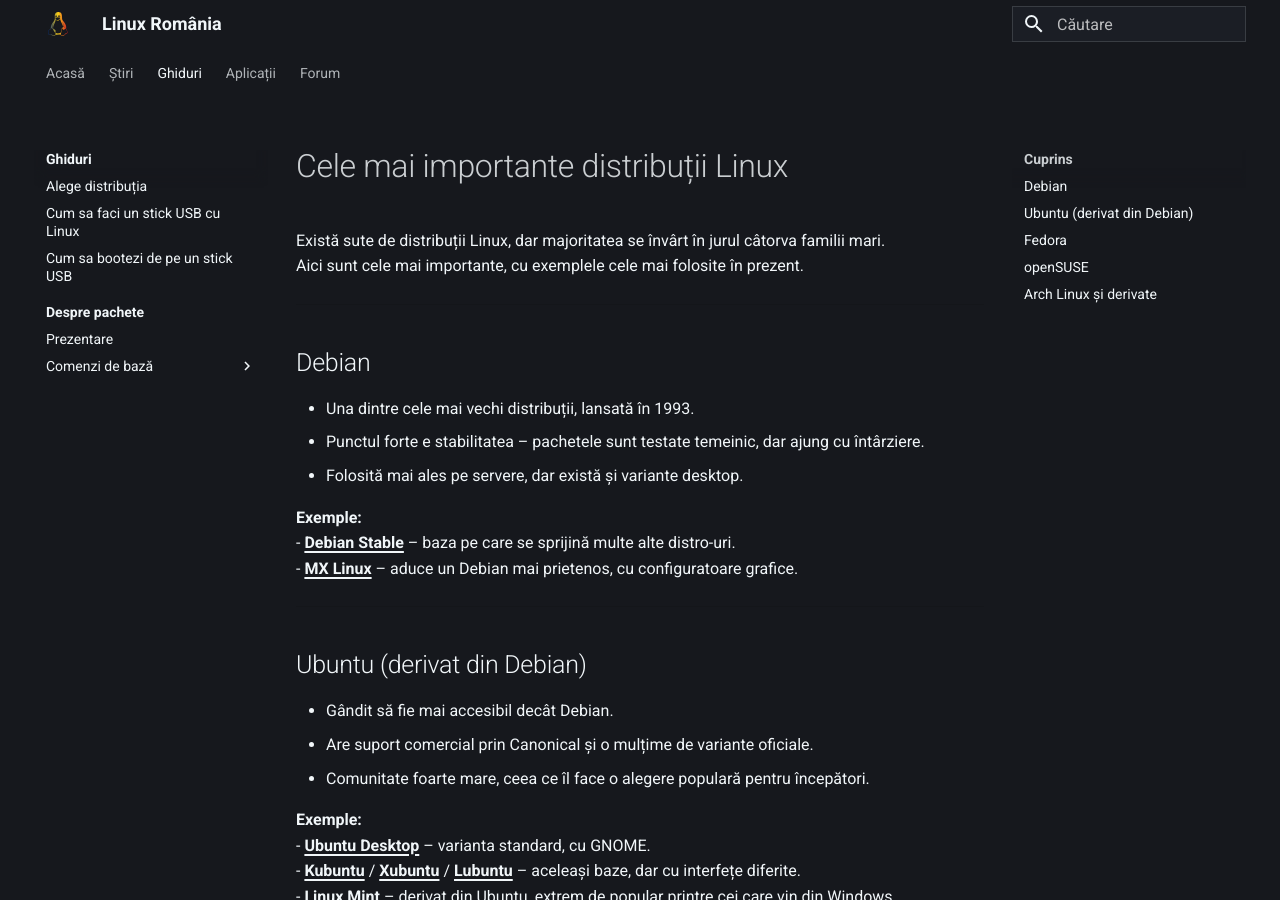
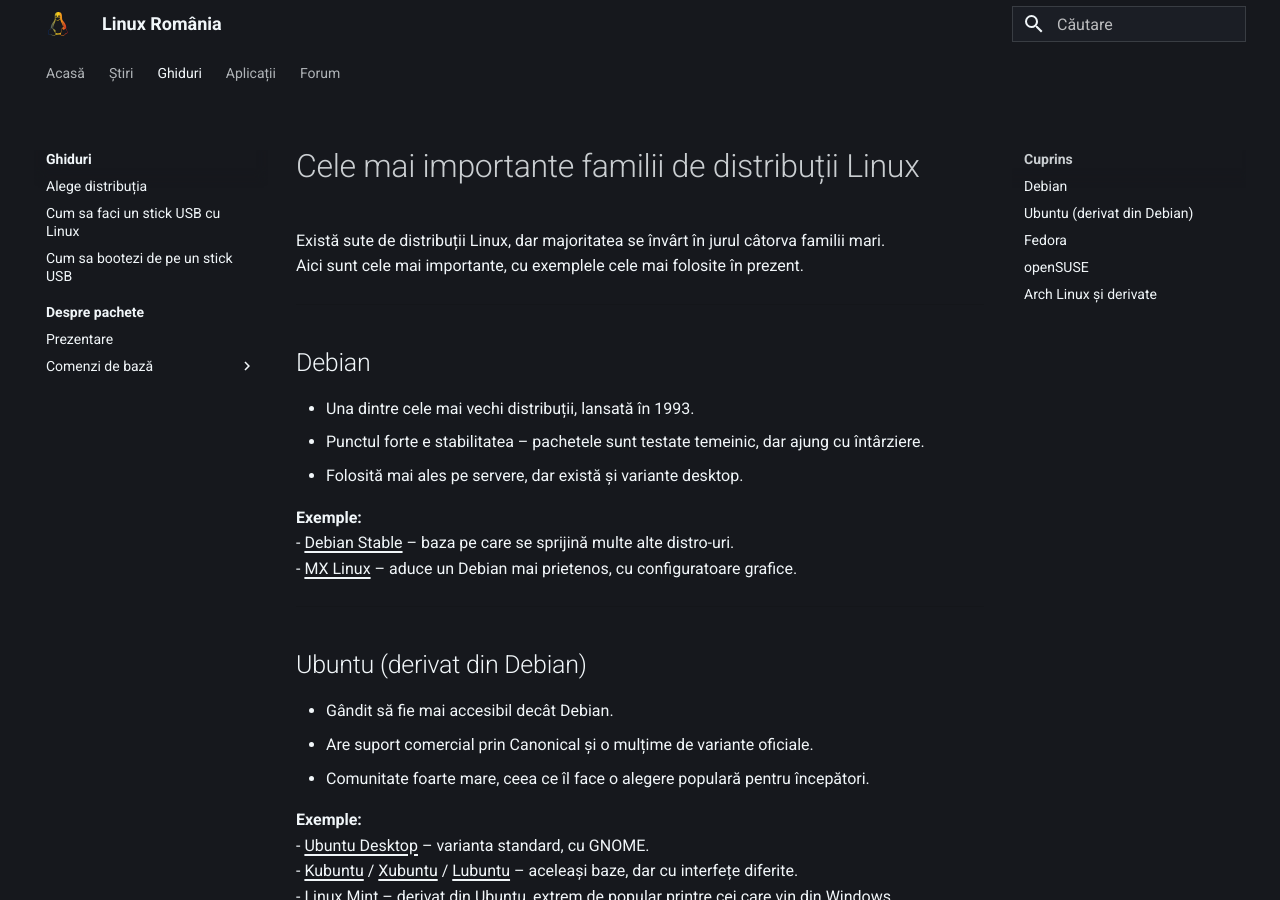
Before and after one commit to linux-romania/linuxromania-site, an MkDocs documentation site: the page built from docs/ghiduri/incepatori/alege-distributia.md, in a window 1280 px wide and 900 px high. Built offline with MkDocs 1.6.1 and Material for MkDocs 9.7.7, drawn with Linux system fonts in a browser that asks for light colours.

Commit message:
Update alege-distributia.md

```diff
--- a/docs/ghiduri/incepatori/alege-distributia.md
+++ b/docs/ghiduri/incepatori/alege-distributia.md
@@ -1,4 +1,4 @@
-# Cele mai importante distribuții Linux
+# Cele mai importante familii de distribuții Linux
 
 Există sute de distribuții Linux, dar majoritatea se învârt în jurul câtorva familii mari.
 Aici sunt cele mai importante, cu exemplele cele mai folosite în prezent.
@@ -12,8 +12,8 @@
 - Folosită mai ales pe servere, dar există și variante desktop.
 
 **Exemple:**
-- [**Debian Stable**](https://www.debian.org/) – baza pe care se sprijină multe alte distro-uri.
-- [**MX Linux**](https://mxlinux.org/) – aduce un Debian mai prietenos, cu configuratoare grafice.
+- [Debian Stable](https://www.debian.org/) – baza pe care se sprijină multe alte distro-uri.
+- [MX Linux](https://mxlinux.org/) – aduce un Debian mai prietenos, cu configuratoare grafice.
 
 ---
 
@@ -24,9 +24,9 @@
 - Comunitate foarte mare, ceea ce îl face o alegere populară pentru începători.
 
 **Exemple:**
-- [**Ubuntu Desktop**](https://ubuntu.com/desktop) – varianta standard, cu GNOME.
-- [**Kubuntu**](https://kubuntu.org/) / [**Xubuntu**](https://xubuntu.org/) / [**Lubuntu**](https://lubuntu.me/) – aceleași baze, dar cu interfețe diferite.
-- [**Linux Mint**](https://linuxmint.com/) – derivat din Ubuntu, extrem de popular printre cei care vin din Windows.
+- [Ubuntu Desktop](https://ubuntu.com/desktop) – varianta standard, cu GNOME.
+- [Kubuntu](https://kubuntu.org/) / [Xubuntu](https://xubuntu.org/) / [Lubuntu](https://lubuntu.me/) – aceleași baze, dar cu interfețe diferite.
+- [Linux Mint](https://linuxmint.com/) – derivat din Ubuntu, extrem de popular printre cei care vin din Windows.
 
 ---
 
@@ -37,10 +37,10 @@
 - Comunitate mare, bun pentru începători.
 
 **Exemple:**
-- [**Fedora Workstation**](https://fedoraproject.org/workstation/) – desktop clasic cu GNOME.
-- [**Fedora Spins**](https://spins.fedoraproject.org/) – variante cu KDE Plasma, XFCE etc.
-- [**Fedora Silverblue**](https://silverblue.fedoraproject.org/) – sistem imutabil, bazat pe OSTree, popular printre developeri.
-- [**Bazzite**](https://bazzite.gg/) – derivat din Silverblue, dar optimizat pentru gaming și desktop modern, cea mai bună alternativă pentru SteamOS (vine cu drivere, tool-uri și optimizări incluse).
+- [Fedora Workstation](https://fedoraproject.org/workstation/) – desktop clasic cu GNOME.
+- [Fedora Spins](https://spins.fedoraproject.org/) – variante cu KDE Plasma, XFCE etc.
+- [Fedora Silverblue](https://silverblue.fedoraproject.org/) – sistem imutabil, bazat pe OSTree, popular printre developeri.
+- [Bazzite](https://bazzite.gg/) – derivat din Silverblue, dar optimizat pentru gaming și desktop modern, cea mai bună alternativă pentru SteamOS (vine cu drivere, tool-uri și optimizări incluse).
 
 ---
 
@@ -50,8 +50,8 @@
 - Folosește pachete `.rpm`, dar manager-ul de pachete e **Zypper**.
 - Include unealta de configurare **YaST**, foarte puternică pentru administrarea sistemului.
 - Vine în două variante:
-  - [**openSUSE Leap**](https://get.opensuse.org/leap/) – stabil, cu update-uri regulate (similar cu Debian Stable).
-  - [**openSUSE Tumbleweed**](https://get.opensuse.org/tumbleweed/) – rolling release, mereu la zi, comparabil cu Arch sau Fedora Rawhide.
+  - [openSUSE Leap](https://get.opensuse.org/leap/) – stabil, cu update-uri regulate (similar cu Debian Stable).
+  - [openSUSE Tumbleweed](https://get.opensuse.org/tumbleweed/) – rolling release, mereu la zi, comparabil cu Arch sau Fedora Rawhide.
 
 
 ---
@@ -62,10 +62,10 @@
 - Documentația (Arch Wiki) e una dintre cele mai bune resurse Linux.
 
 **Exemple:**
-- [**Arch Linux**](https://archlinux.org/) – varianta pură, manuală, pentru cei care vor control total.
-- [**Manjaro**](https://manjaro.org/) – Arch cu instalator grafic și update-uri întârziate câteva săptămâni pentru stabilitate.
-- [**EndeavourOS**](https://endeavouros.com/) – foarte apropiat de Arch, dar cu instalare mult mai simplă.
-- [**CachyOS**](https://cachyos.org/) – bazat pe Arch, dar cu kernel optimizat pentru performanță, gaming și compilări mai rapide.
+- [Arch Linux](https://archlinux.org/) – varianta pură, manuală, pentru cei care vor control total.
+- [Manjaro](https://manjaro.org/) – Arch cu instalator grafic și update-uri întârziate câteva săptămâni pentru stabilitate.
+- [EndeavourOS](https://endeavouros.com/) – foarte apropiat de Arch, dar cu instalare mult mai simplă.
+- [CachyOS](https://cachyos.org/) – bazat pe Arch, dar cu kernel optimizat pentru performanță, gaming și compilări mai rapide.
 
 ---
 
```
